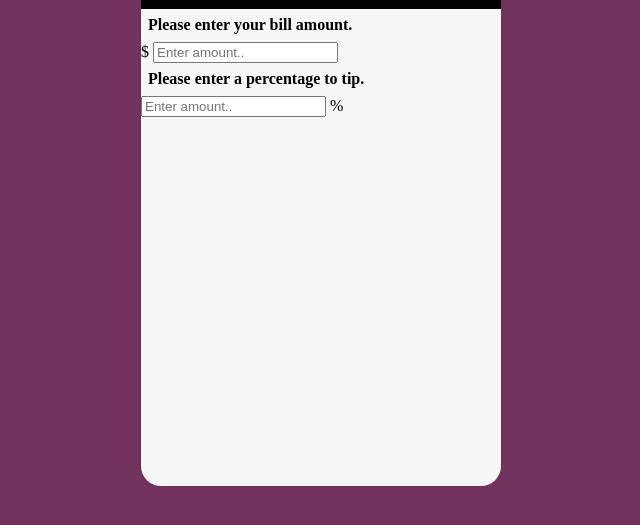
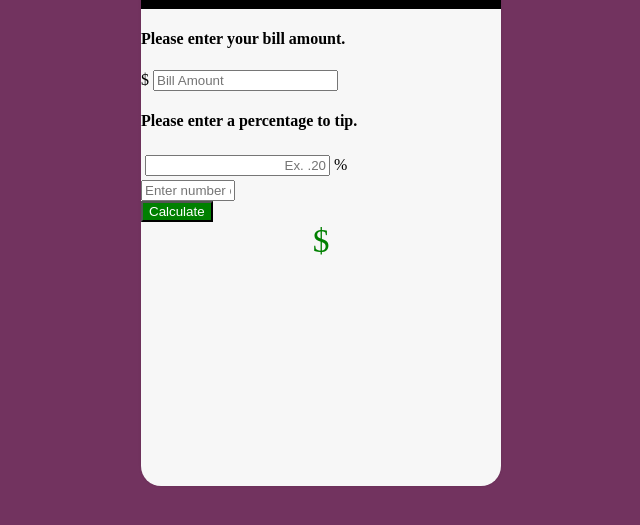
Before and after one commit to jmaurice22/TipCalculator, a plain HTML site: page index.html in a window 1280 px wide. Shown: the part 139-664 px from the top of the page, without its empty margins (319-959 px from the left). Drawn offline with Linux system fonts and the light colour scheme.

Commit message:
Finshed logic need to style

```diff
--- a/app.js
+++ b/app.js
@@ -0,0 +1,19 @@
+function calculateTip() {
+    let billamt = document.getElementById("bill").value;
+    let tip = document.getElementById("percentage").value;
+    let ppl = document.getElementById("numppl").value;
+
+    let total = (billamt * tip) / ppl;
+    total = Math.round(total * 100) / 100;
+    total = total.toFixed(2);
+
+    document.getElementById("total_bill").style.display = "block";
+    document.getElementById("tip").innerHTML = total;
+
+
+}
+
+
+document.getElementById("calculate").onclick = function() {
+    calculateTip();
+};
--- a/index.html
+++ b/index.html
@@ -8,32 +8,35 @@
 
 </head>
 <body>
-    <script src="app.js" ></script>
 
     <div class="container">
         <!--Start of the calculator-->
         <div class="calculator">
 
-            <h1>Tip Calculator</h1>
+            <form>
+                <h1>Tip Calculator</h1>
+                    <h4>Please enter your bill amount.</h4>
+                    $ <input id="bill" type="text" placeholder="Bill Amount">
 
-            <div class="bill_amount">
-                <h4>Please enter your bill amount.</h4>
-                $ <input id`="bill" type="text" placeholder="Enter amount..">
-            </div>
 
-            <div class="tip_percentage">
-                <!-- TO DO: PROMPT USER TO ENTER A PERCENTAGE TO TIP-->
-                <h4>Please enter a percentage to tip.</h4>
-                <input id`="tip%" type="number" placeholder="Enter amount.."> %
+                <div class="tip_percentage">
+                    <h4>Please enter a percentage to tip.</h4>
+                    <span><input id="percentage" type="text" placeholder="Ex. .20">%</span>
+                    <input id="numppl" type="text" placeholder="Enter number of people">
+                </div>
 
-            </div>
+                <button type="button" id="calculate">Calculate</button>
 
-            <div class="total_bill">
+            </form>
+                <div id="total_bill">
+                   <sup>$</sup> <span id="tip"></span>
+                </div>
 
-            </div>
+
 
     </div>
 
     </div>
+    <script src="app.js"></script>
 </body>
 </html>
--- a/main.css
+++ b/main.css
@@ -26,8 +26,48 @@ h1 {
 }
 
 h4 {
+	display: flex;
+	justify-content: space-between;
+}
+
+.tip_percentage{
+    display: flex;
+    /* text-align: center; */
+    justify-self: start;
+    flex-direction: column;
+
+}
+
+#percentage {
     margin: 4px;
-    padding-top: 3px;
-    padding-left: 3px;
-    padding-bottom: 4px;
+    text-align: end;
 }
+
+
+#numppl {
+        display: flex;
+        align-items: center;
+        max-width: 40%;
+}
+
+
+button {
+	color: white;
+    background: green;
+}
+
+#total_bill {
+	display: flex;
+	justify-content: center;
+	color: green;
+    font-size: 30pt;
+
+}
+
+#total_bill:after {
+	display: flex;
+	justify-content: center;
+	color: green;
+    font-size: 30pt;
+
+}
```
